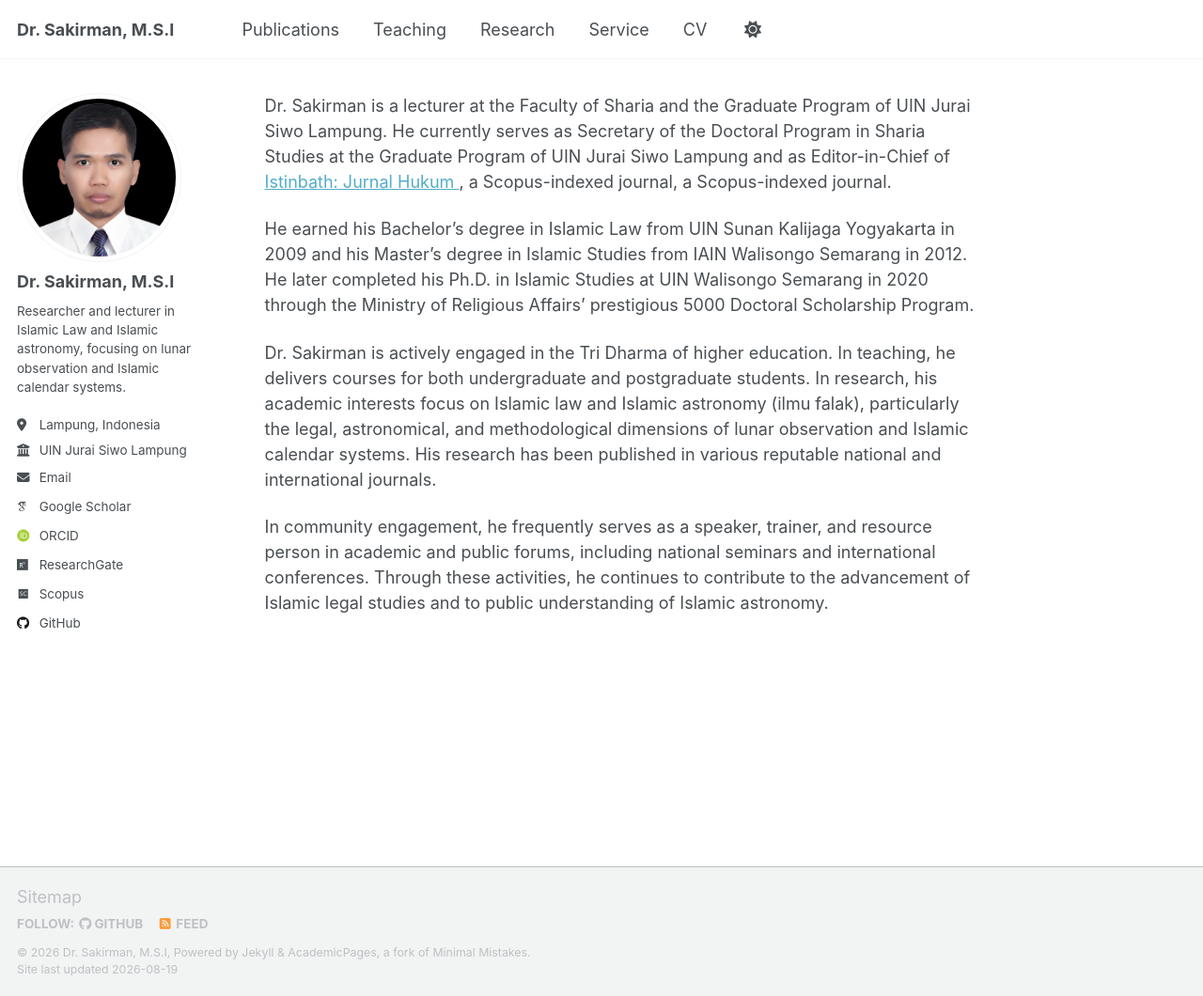
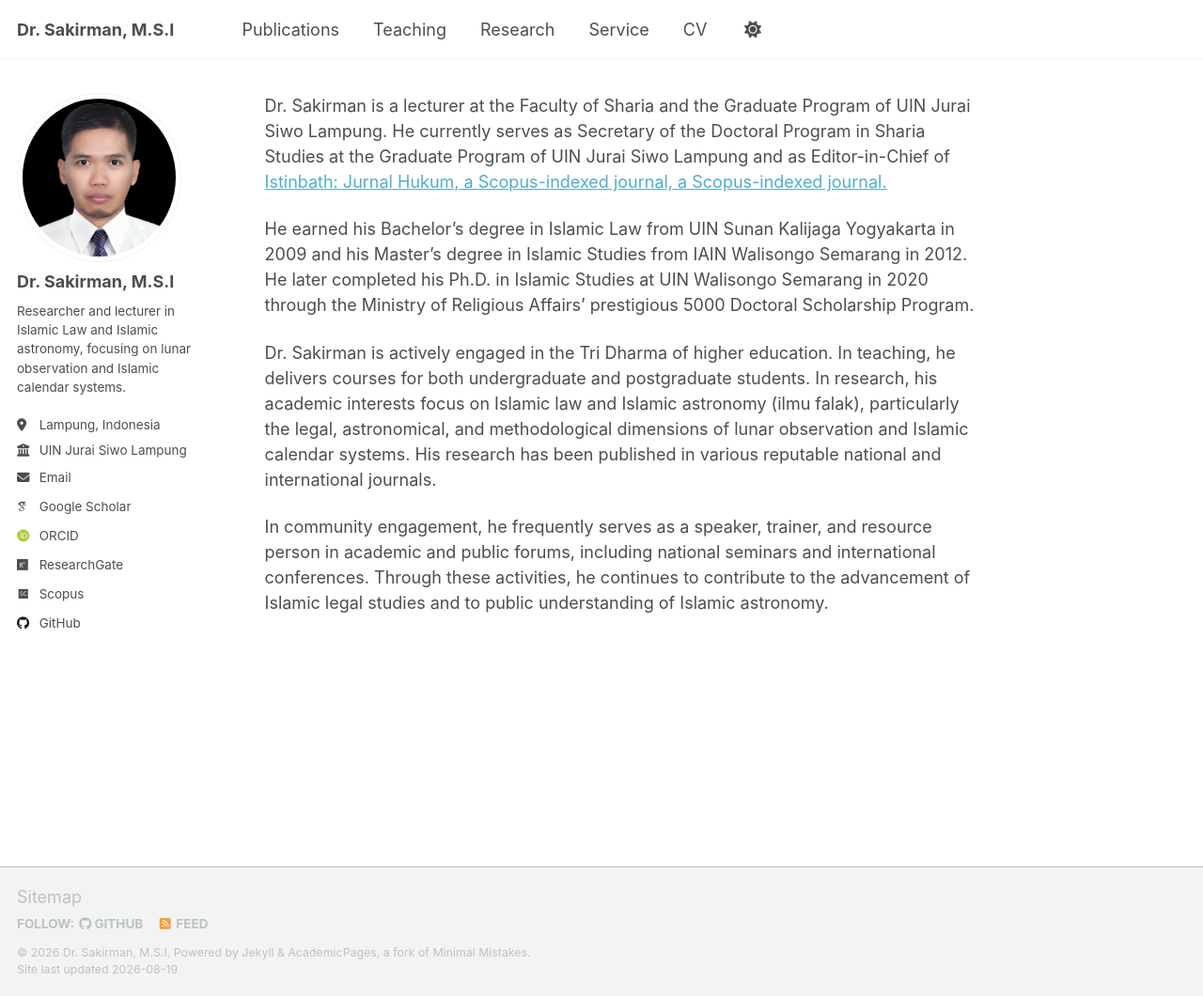
Before and after one commit to sakir-man/sakir-man.github.io, a Jekyll site: the page built from _pages/about.md, in a window 1280 px wide and 1060 px high. Shown: the whole window at 94% size. Built offline with Jekyll 4.4.1, drawn with Linux system fonts in a browser that asks for light colours; some web fonts are replaced; a script that is not in the unit is left out.

```diff
--- a/_pages/about.md
+++ b/_pages/about.md
@@ -7,7 +7,7 @@ redirect_from:
   - /about.html
 ---
 
-Dr. Sakirman is a lecturer at the Faculty of Sharia and the Graduate Program of UIN Jurai Siwo Lampung. He currently serves as Secretary of the Doctoral Program in Sharia Studies at the Graduate Program of UIN Jurai Siwo Lampung and as Editor-in-Chief of <a href="https://e-journal.metrouniv.ac.id/istinbath/index" target="_blank" rel="noopener noreferrer"> Istinbath: Jurnal Hukum </a>, a Scopus-indexed journal, a Scopus-indexed journal.
+Dr. Sakirman is a lecturer at the Faculty of Sharia and the Graduate Program of UIN Jurai Siwo Lampung. He currently serves as Secretary of the Doctoral Program in Sharia Studies at the Graduate Program of UIN Jurai Siwo Lampung and as Editor-in-Chief of <a href="https://e-journal.metrouniv.ac.id/istinbath/index" target="_blank" rel="noopener noreferrer"> Istinbath: Jurnal Hukum, a Scopus-indexed journal, a Scopus-indexed journal.
 
 He earned his Bachelor’s degree in Islamic Law from UIN Sunan Kalijaga Yogyakarta in 2009 and his Master’s degree in Islamic Studies from IAIN Walisongo Semarang in 2012. He later completed his Ph.D. in Islamic Studies at UIN Walisongo Semarang in 2020 through the Ministry of Religious Affairs’ prestigious 5000 Doctoral Scholarship Program.
 
```
